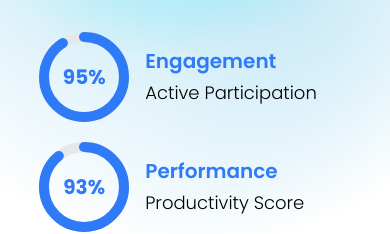
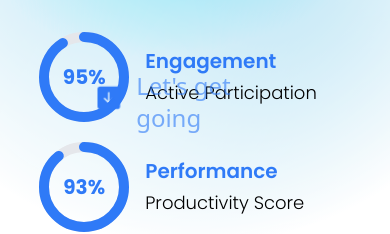
Before and after one commit to ahmadsohailMask01/company-website, a Next.js app: page / in a window 390 px wide. Shown: the part 654-888 px from the top of the page. Built offline with nearby package versions, Linux system fonts and the light colour scheme.

Commit message:
Floating button is added

```diff
--- /dev/null
+++ b/src/app/components/FloatingGetDown.jsx
@@ -0,0 +1,32 @@
+'use client'
+import React, {useEffect, useRef} from "react";
+import { BsFillArrowDownSquareFill } from "react-icons/bs";
+
+const FloatingGetDown = () => {
+  const getDownDiv = useRef();
+
+  useEffect(() => {
+    const setDisplay = () => {
+      if (window.scrollY > 10) {
+        getDownDiv.current.style.opacity = "0";
+      } else {
+        getDownDiv.current.style.opacity = "1";
+      }
+    };
+    window.addEventListener("scroll", setDisplay);
+    return () => window.removeEventListener("scroll", setDisplay);
+  }, []);
+  return (
+    <>
+      <div
+        className="flex justify-between items-center gap-4 fixed left-1/2 transform -translate-x-1/2 -translate-y-1/2 bottom-6 text-2xl transition-opacity duration-300"
+        ref={getDownDiv}
+      >
+        <BsFillArrowDownSquareFill className="animate-bounce text-[#2f7af7]" />
+        <p className="text-[#2f7af7] animate-pulse">Let's get going</p>
+      </div>
+    </>
+  );
+};
+
+export default FloatingGetDown;
--- a/src/app/components/HeroSection/HeroSection.jsx
+++ b/src/app/components/HeroSection/HeroSection.jsx
@@ -1,17 +1,15 @@
 "use client";
-import React, {useState, useEffect} from "react";
+import React from "react";
 import { useRouter } from "next/navigation";
-import { BsArrowRight } from "react-icons/bs";
 import Button from "../Button/Button";
 import StaticDataCard from "../StaticDataCard/StaticDataCard";
 
 const HeroSection = () => {
-
   const router = useRouter();
   return (
     <>
       <section
-        className={`h-[130vh] md:h-[160vh] flex flex-col space-y-8  text-center font-poppins items-center bg-[url(/images/HeroBackground.svg)]  bg-center justify-center  bg-no-repeat  text-white  w-full lg:h-[710px] `}
+        className={`relative h-[130vh] md:h-[160vh] flex flex-col space-y-8  text-center font-poppins items-center bg-[url(/images/HeroBackground.svg)]  bg-center justify-center  bg-no-repeat  text-white  w-full lg:h-[710px] `}
       >
         <div className="mt-20 flex flex-col relative justify-center md:mt-40 lg:mt-32 text-center items-center gap-2 w-full rounded-2xl">
           <h2 className="text-4xl font-bold text-black ">
@@ -20,8 +18,8 @@ const HeroSection = () => {
           </h2>
           <p className="mt-2 text-black w-[90%] lg:w-[45%]">
             Innovative, high-performance digital solutions that drive success.
-            Bringing ideas to life with expertise and efficiency.
-            Let’s build the future—faster, smarter, and better!
+            Bringing ideas to life with expertise and efficiency. Let’s build
+            the future—faster, smarter, and better!
           </p>
           <div className="flex flex-col space-y-2 gap-4 mt-4 mb-16 items-center justify-center md:flex-row md:justify-center md:items-center">
             <Button
--- a/src/app/layout.js
+++ b/src/app/layout.js
@@ -4,6 +4,7 @@ import "./globals.css";
 import Header from "./components/Header/Header";
 import Footer from "./components/Footer/Footer";
 import ScrollToTopButton from "./components/ScrollToTopButton";
+import FloatingGetDown from "./components/FloatingGetDown";
 
 const geistSans = Geist({
   variable: "--font-geist-sans",
@@ -35,6 +36,7 @@ export default function RootLayout({ children }) {
         {children}
         <Footer />
         <ScrollToTopButton/>
+        <FloatingGetDown/>
       </body>
     </html>
   );
```
Lines whose indentation alone changed are shown as unchanged.
